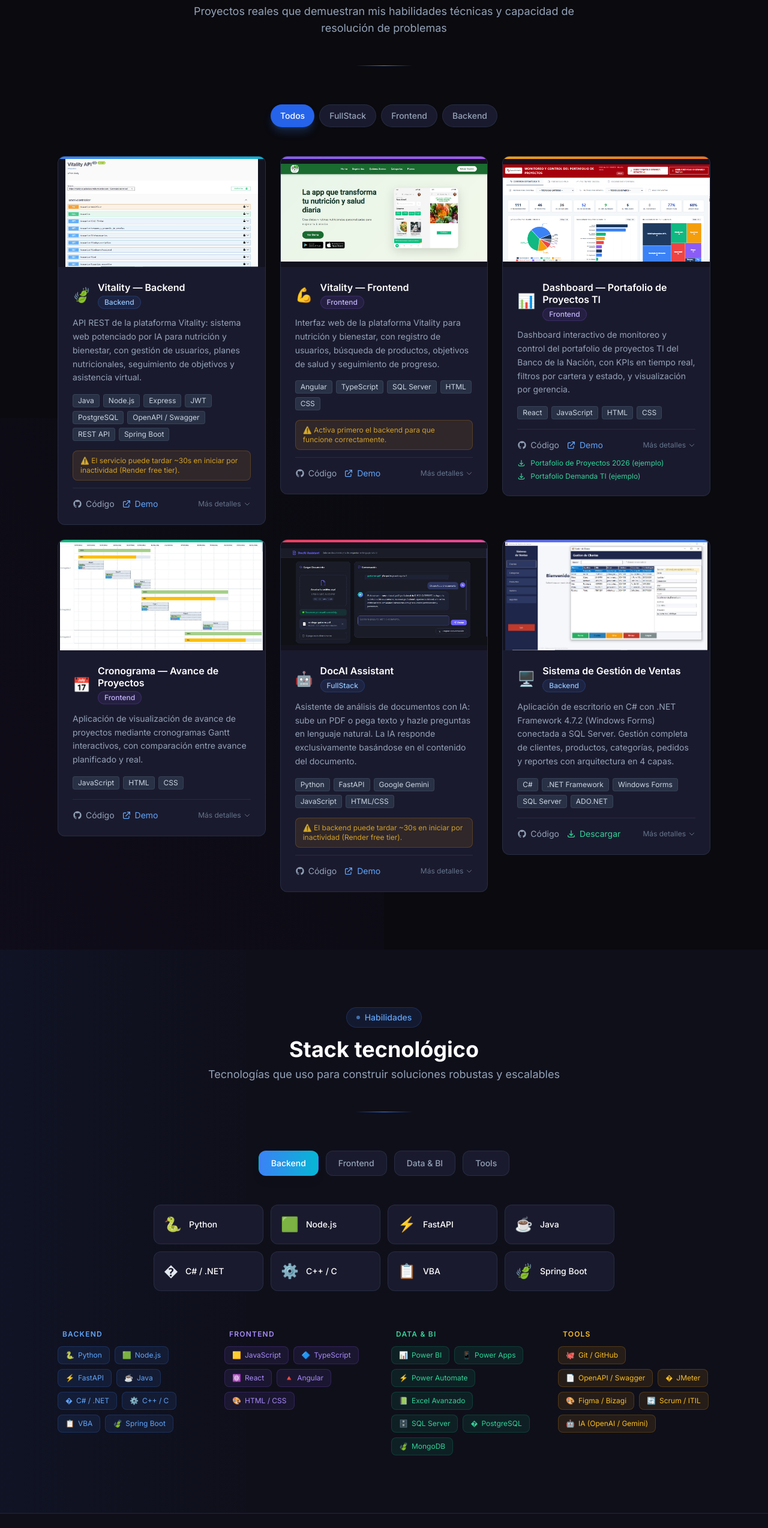
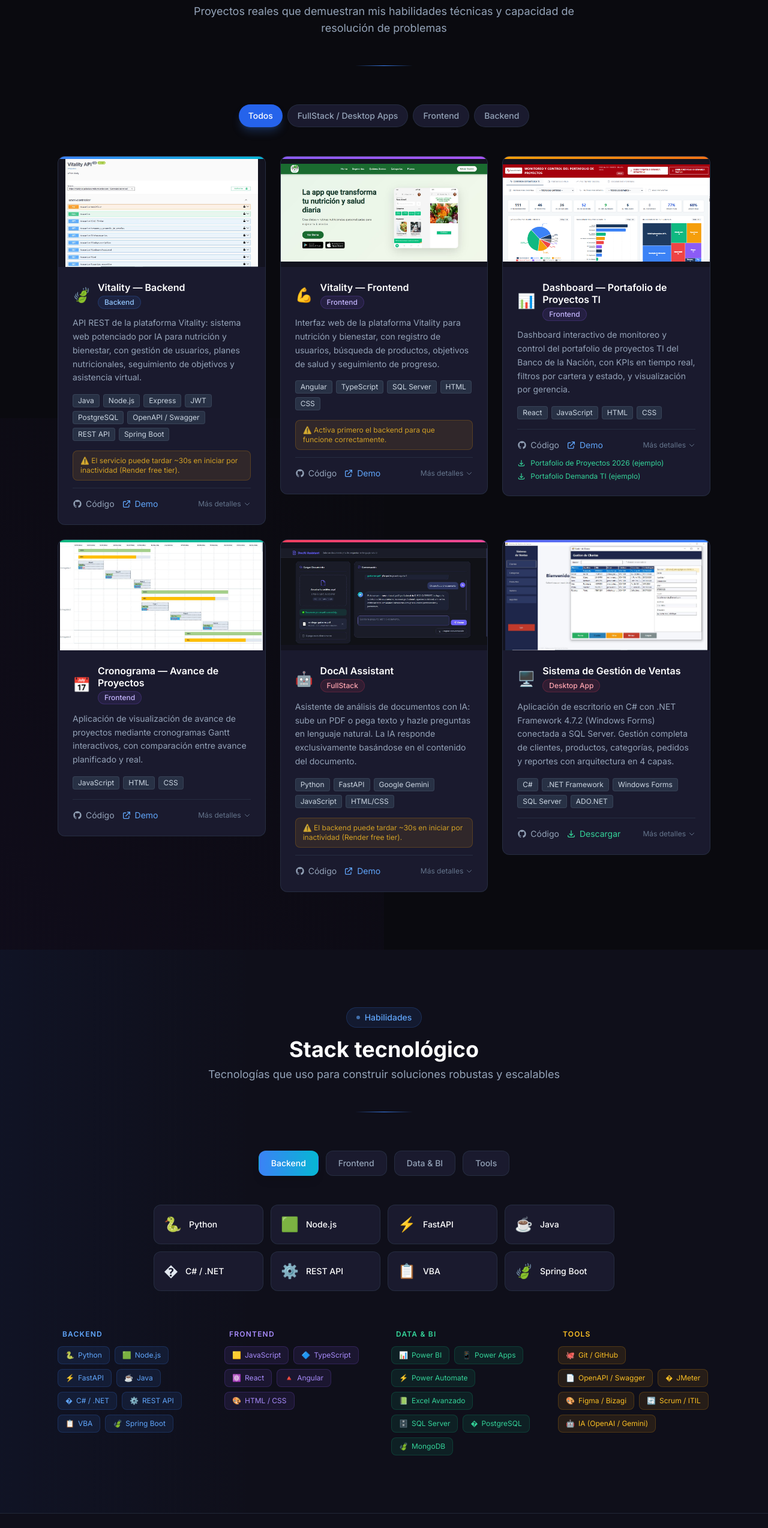
Before and after one commit to Diegogh112/Portafolio, a React (Vite) app: page / in a window 1280 px wide. Shown: the part 2696-5243 px from the top of the page at 60% size. Built offline with nearby package versions, Linux system fonts and the light colour scheme.

Commit message:
NUEVAS SKILLS

```diff
--- a/src/components/Projects.jsx
+++ b/src/components/Projects.jsx
@@ -4,9 +4,11 @@ import SectionHeader from './ui/SectionHeader'
 import AnimatedSection from './ui/AnimatedSection'
 import Badge from './ui/Badge'
 
-const CATEGORIES = ['Todos', 'FullStack', 'Frontend', 'Backend']
+const CATEGORIES = ['Todos', 'FullStack / Desktop Apps', 'Frontend', 'Backend']
 
 const BADGE_VARIANTS = {
+  'Desktop App': 'rose',
+  FullStack: 'rose' ,
   Backend: 'blue',
   Frontend: 'violet',
   Data: 'amber',
@@ -20,8 +22,8 @@ export default function Projects() {
   const filtered =
     activeFilter === 'Todos'
       ? projects
-      : activeFilter === 'FullStack'
-      ? projects.filter((p) => p.category === 'FullStack')
+      : activeFilter === 'FullStack / Desktop Apps'
+      ? projects.filter((p) => p.category === 'FullStack' || p.category === 'Desktop App')
       : projects.filter((p) => p.category === activeFilter)
 
   return (
--- a/src/data/portfolio.js
+++ b/src/data/portfolio.js
@@ -28,7 +28,7 @@ export const skills = {
     { name: 'FastAPI', icon: '⚡' },
     { name: 'Java', icon: '☕' },
     { name: 'C# / .NET', icon: '�' },
-    { name: 'C++ / C', icon: '⚙️' },
+    { name: 'REST API', icon: '⚙️' },
     { name: 'VBA', icon: '📋' },
     { name: 'Spring Boot', icon: '🍃' },
   ],
@@ -109,7 +109,7 @@ export const projects = [
     technologies: ['React', 'JavaScript', 'HTML', 'CSS'],
     category: 'Frontend',
     github: 'https://github.com/Diegogh112/Dashboard',
-    demo: 'https://dashboard-git-version-3-diegos-projects-1d8bb0e8.vercel.app/',
+    demo: 'https://bnde-dashboard.vercel.app/',
     image: '/Portafolio/images/dashboard-preview.jpg',
     downloads: [
       { label: 'Portafolio de Proyectos 2026 (ejemplo)', file: '/Portafolio/Portafolios/Portafolio_de_Proyectos_2026 ejemplo.xlsx' },
@@ -166,7 +166,7 @@ export const projects = [
     solution:
       'Desarrollé la app con arquitectura Modelo–Datos–Negocio–Presentación, consultas parametrizadas para prevenir SQL injection, transacciones SqlTransaction en pedidos y 5 módulos CRUD independientes.',
     technologies: ['C#', '.NET Framework', 'Windows Forms', 'SQL Server', 'ADO.NET'],
-    category: 'Backend',
+    category: 'Desktop App',
     github: 'https://github.com/Diegogh112/GestionVentas',
     demo: null,
     download: '/Portafolio/SistemaVentas_Setup_v1.0.0.exe',
```
